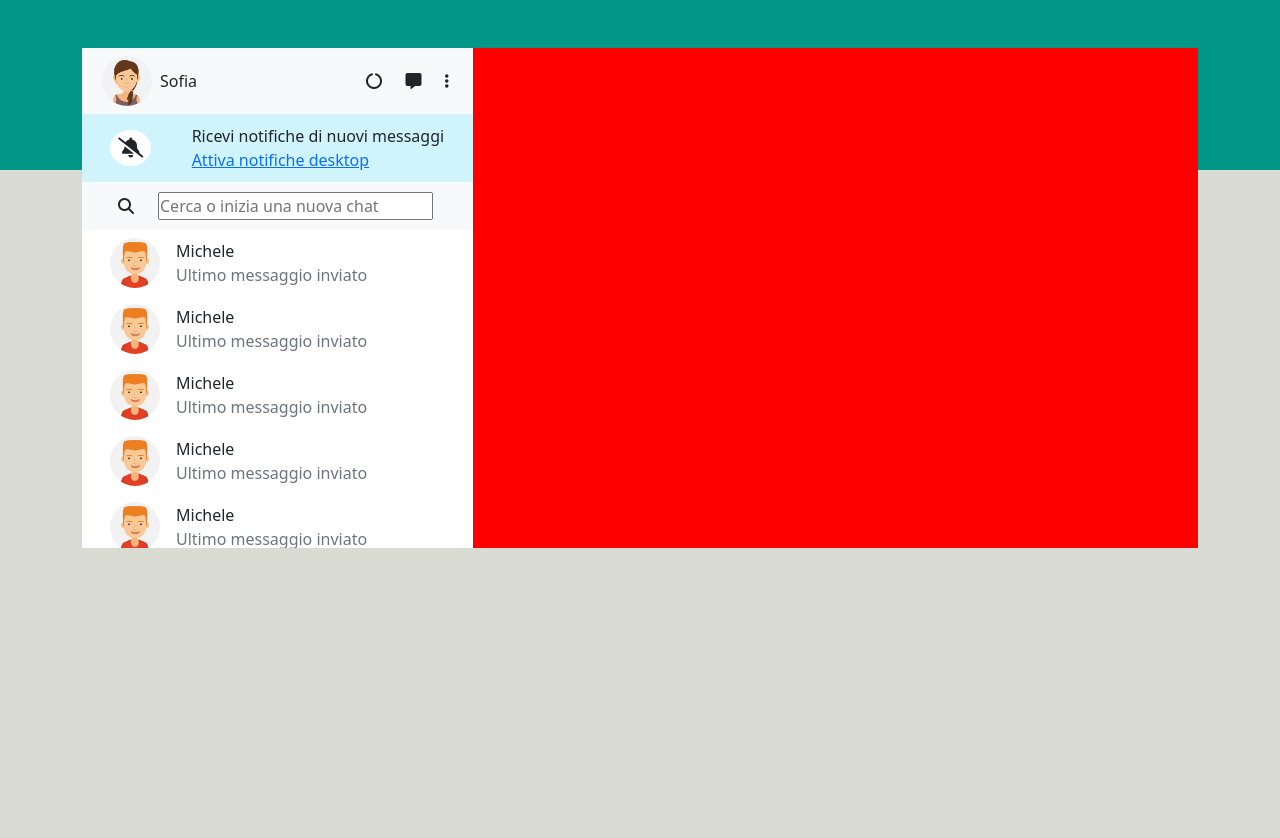
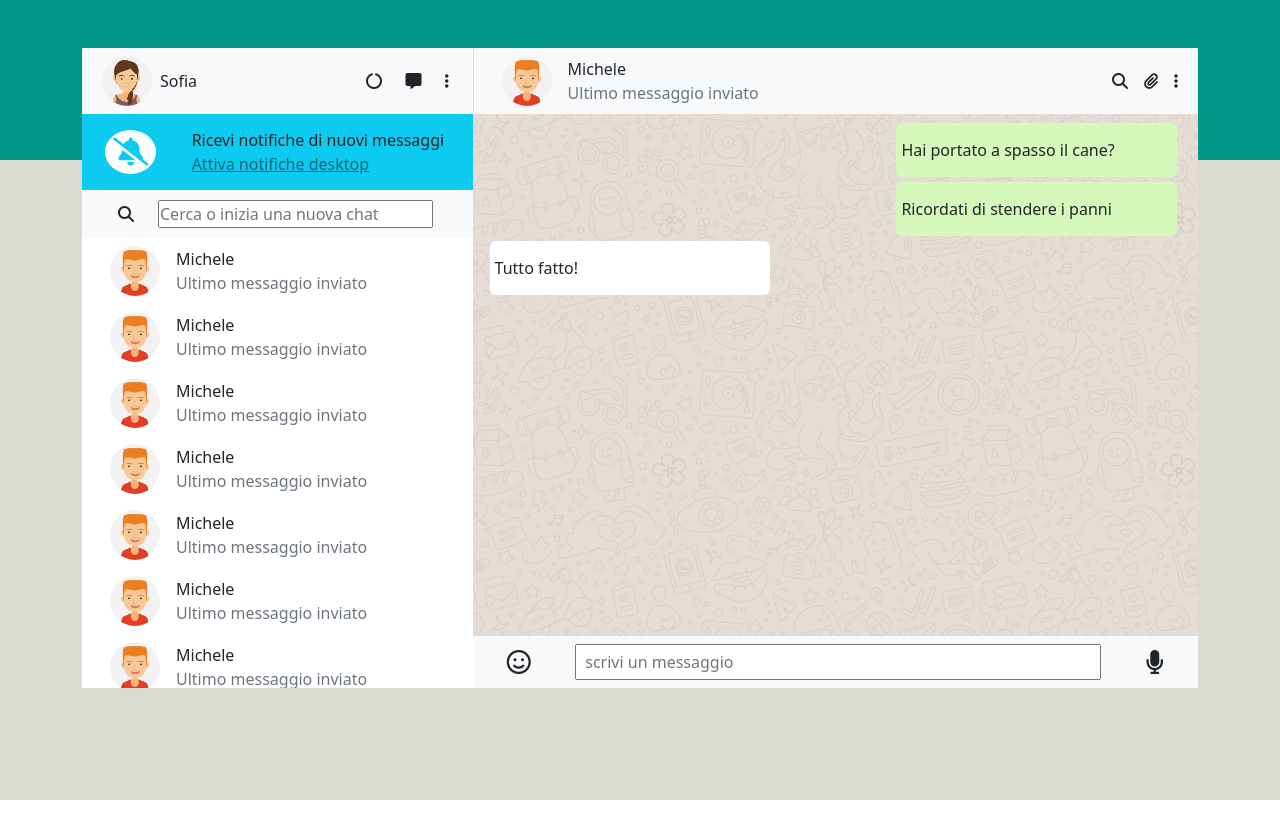
Before and after one commit to niccoloruberti/vue-boolzapp, a plain HTML site: page index.html in a window 1280 px wide. After the commit the page ends 800 px from the top, so only its background shows below. Drawn offline with nearby package versions, Linux system fonts and the light colour scheme.

Commit message:
M1 - replica della grafica

```diff
--- a/css/style.css
+++ b/css/style.css
@@ -13,13 +13,14 @@ body {
 .left {
     width: 35%;
     background-color: blue;
-    height: 500px;
+    height: 80vh;
 }
 
 .right {
     width: 65%;
     background-color: red;
-    height: 500px;
+    height: 80vh;
+
 }
 
 .img-user {
@@ -28,11 +29,33 @@ body {
     height: 50px;
 }
 
-.big-icon {
-    font-size: 20px;
-}
-
 .white-circle {
     border-radius: 50%;
     background-color: white;
 }
+
+.background-chat {
+    background-image: url('../img/mine.jpg');
+}
+
+.chat-content {
+    padding: 70px 0;
+}
+
+.message-text-box {
+    padding: 15px 5px;
+    margin: 5px;
+    width: 40%;
+    z-index: 0;
+}
+
+.send {
+    background-color: rgb(213, 249, 186);
+    position: relative;
+    left: 58%;
+}
+
+.recived {
+    background-color: #fff;
+    position: relative;
+}
--- a/index.html
+++ b/index.html
@@ -11,7 +11,7 @@
     </head>
     <body>
         <div id="app">
-            <main class="container d-flex mt-5">
+            <main class="container d-flex pt-5">
                 <!-- contenitore sezione sinistra, elenco chat -->
                 <div class="left">
                     <div class="container h-100 d-flex flex-column">
@@ -34,16 +34,16 @@
                             </div>
                         </div>
                         <!-- notifiche desktop -->
-                        <div class="row bg-info-subtle py-2">
+                        <div class="row bg-info py-2">
                             <div class="col-3">
                                 <div class="content py-2 h-100 d-flex justify-content-center align-items-center">
-                                    <i class="fas fa-bell-slash big-icon white-circle p-2"></i>
+                                    <i class="fas fa-bell-slash fs-3 p-2 text-info white-circle"></i>
                                 </div>
                             </div>
                             <div class="col-9">
                                 <div class="content h-100 d-flex flex-column justify-content-center align-items-start">
                                     <span>Ricevi notifiche di nuovi messaggi</span>
-                                    <a href="#">Attiva notifiche desktop</a>
+                                    <a href="#" class="text-black-50">Attiva notifiche desktop</a>
                                 </div>
                             </div>
                         </div>
@@ -152,7 +152,61 @@
                     </div>
                 </div>
                 <!-- contenitore sezione destra, vista chat -->
-                <div class="right"></div>
+                <div class="right position-relative">
+                    <div class="container h-100">
+                        <!-- top chat -->
+                        <div class="row bg-light border-start position-absolute z-1 top-0 w-100">
+                            <!-- user -->
+                            <div class="col-5">
+                                <div class="row">
+                                    <div class="col-12">
+                                        <div class="content py-2 d-flex">
+                                            <img class="img-user mx-3" src="./img/avatar_1.jpg" alt="avatar">
+                                            <div class="d-flex flex-column justify-content-center align-items-start">
+                                                <span class="nome">Michele</span>
+                                                <span class="messaggio text-secondary">Ultimo messaggio inviato</span>
+                                            </div>
+                                        </div>
+                                    </div>
+                                </div>
+                            </div>
+                            <!-- tools -->
+                            <div class="col-3 offset-4">
+                                <div class="h-100 content d-flex justify-content-end align-items-center">
+                                    <i class="fas fa-magnifying-glass mx-2"></i>
+                                    <i class="fas fa-paperclip mx-2"></i>
+                                    <i class="fas fa-ellipsis-vertical mx-2"></i>
+                                </div>
+                            </div>
+                        </div>
+                        <!-- chat content -->
+                        <div class="row h-100 background-chat overflow-y-auto">
+                            <div class="col-12">
+                                <div class="h-100 chat-content">
+                                    <div class="message-text-box rounded send">
+                                        <span class="message-text">Hai portato a spasso il cane?</span>
+                                    </div>
+                                    <div class="message-text-box rounded send">
+                                        <span class="message-text">Ricordati di stendere i panni</span>
+                                    </div>
+                                    <div class="message-text-box rounded recived">
+                                        <span class="message-text">Tutto fatto!</span>
+                                    </div>
+                                </div>
+                            </div>
+                        </div>
+                        <!-- bottom chat -->
+                        <div class="row position-absolute bottom-0 w-100 bg-light">
+                            <div class="col-12">
+                                <div class="content d-flex justify-content-around align-items-center py-2">
+                                    <i class="fa-regular fa-face-smile fs-4"></i>
+                                    <input class="w-75 px-2 py-1" type="text" name="message" id="message" placeholder="scrivi un messaggio">
+                                    <i class="fas fa-microphone fs-4"></i>
+                                </div>
+                            </div>
+                        </div>
+                    </div>
+                </div>
             </main>
         </div>
         <script src="https://unpkg.com/vue@3/dist/vue.global.js"></script>
```
Also changed, not shown: 1 other file.
